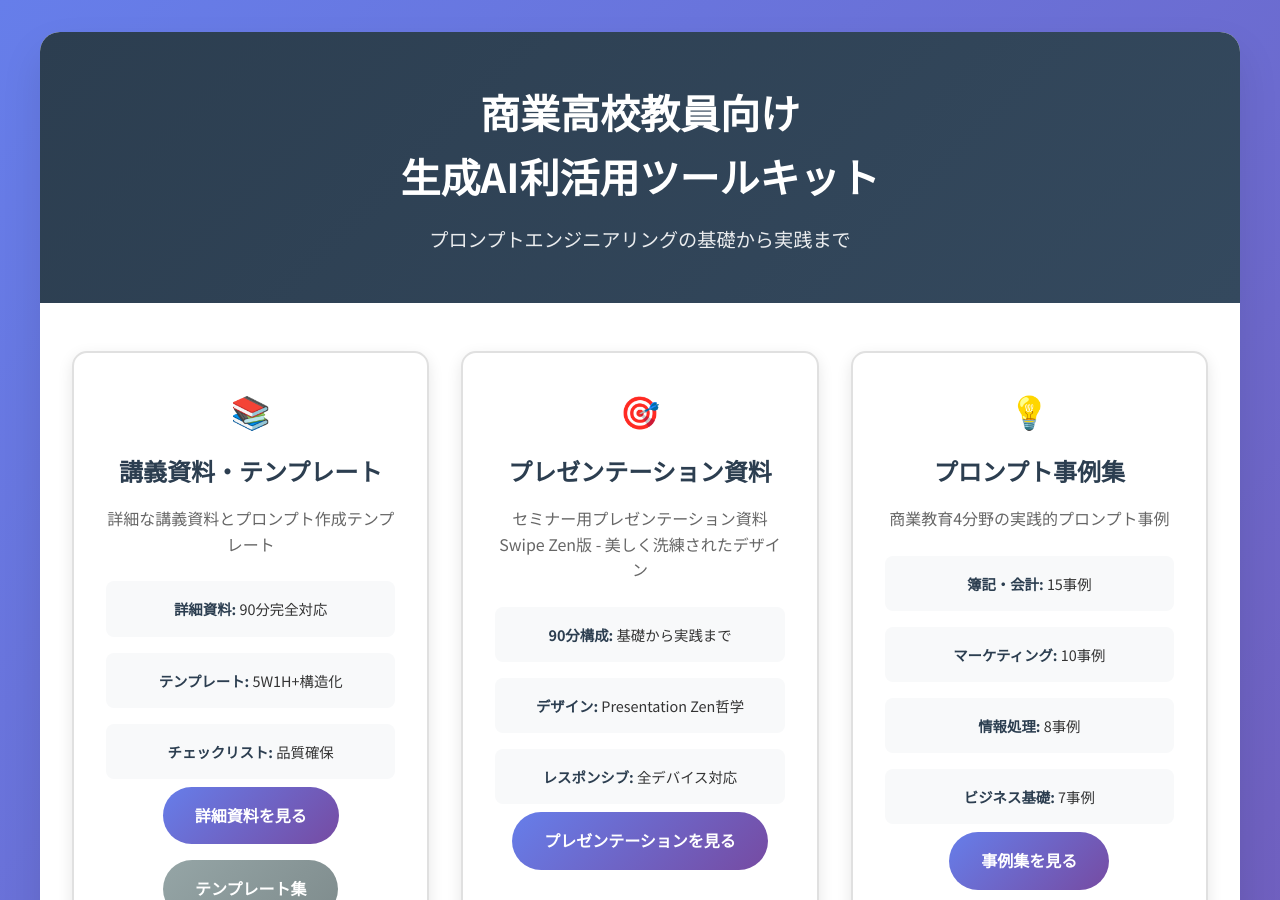
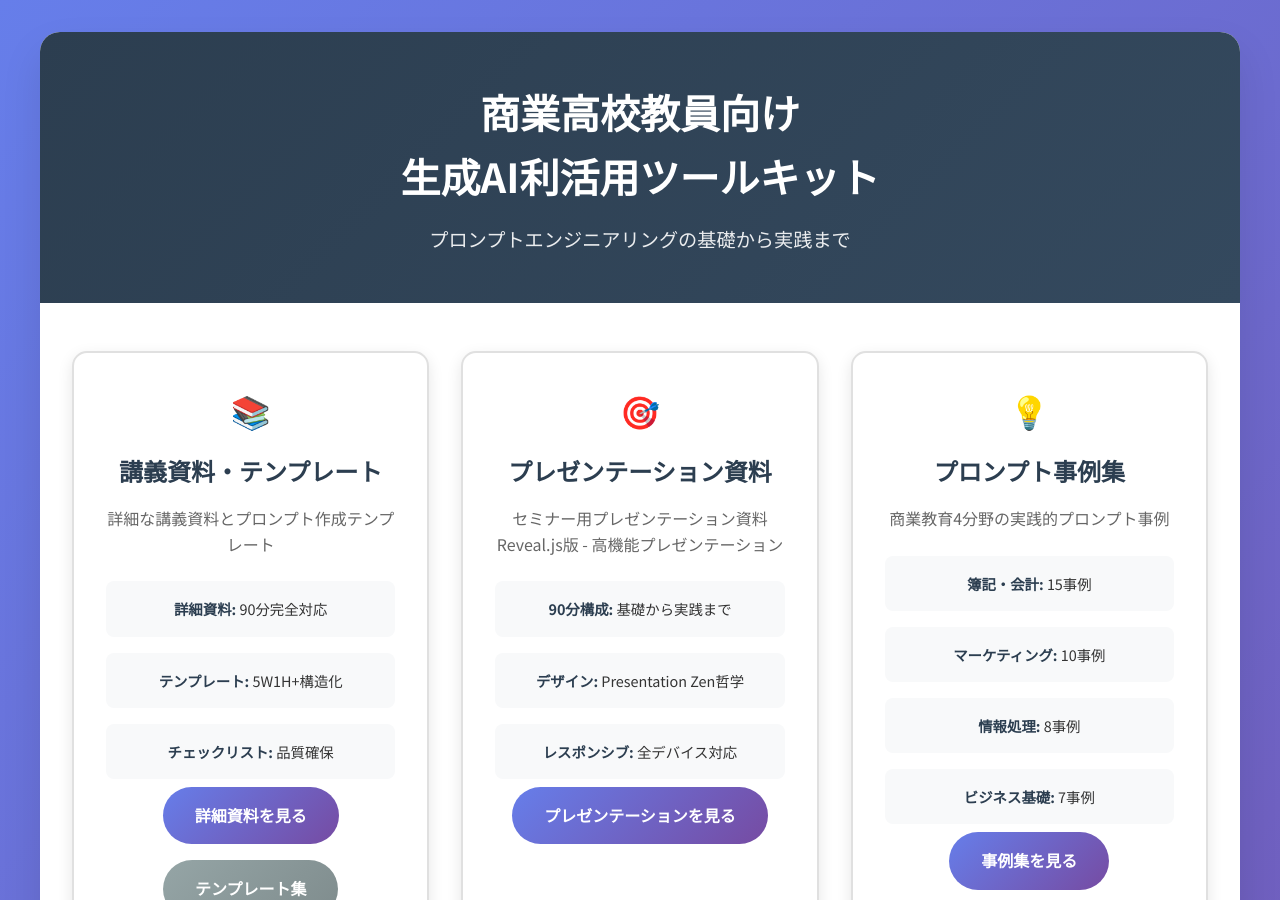
Before and after one commit to nahisaho/CommerceHS-GenAI-toolkit, a Jekyll site: the page index.html, which Jekyll copies as it is, in a window 1280 px wide and 900 px high. Built offline with Jekyll 4.4.1, drawn with Linux system fonts in a browser that asks for light colours.

Commit message:
GitHub Pagesのプレゼンテーションリンクをreveal.htmlに統一
- index.htmlのプレゼンテーションボタンをreveal.htmlに変更
- README.mdにReveal.js版への直接リンクを追加
- プレゼンテーション説明をReveal.js版に更新

これでGitHub Pagesの全てのリンクがreveal.htmlを指すように統一されました。

🤖 Generated with [Claude Code](https://claude.ai/code)

Co-Authored-By: Claude <noreply@anthropic.com>

```diff
--- a/index.html
+++ b/index.html
@@ -241,13 +241,13 @@
                 <div class="access-card">
                     <span class="emoji">🎯</span>
                     <h3>プレゼンテーション資料</h3>
-                    <p>セミナー用プレゼンテーション資料<br>Swipe Zen版 - 美しく洗練されたデザイン</p>
+                    <p>セミナー用プレゼンテーション資料<br>Reveal.js版 - 高機能プレゼンテーション</p>
                     <div class="features">
                         <div class="feature"><strong>90分構成:</strong> 基礎から実践まで</div>
                         <div class="feature"><strong>デザイン:</strong> Presentation Zen哲学</div>
                         <div class="feature"><strong>レスポンシブ:</strong> 全デバイス対応</div>
                     </div>
-                    <a href="presentation/swipe-zen.html" class="btn">プレゼンテーションを見る</a>
+                    <a href="presentation/reveal.html" class="btn">プレゼンテーションを見る</a>
                 </div>
 
                 <div class="access-card">
```
Also changed, not shown: README.md.
